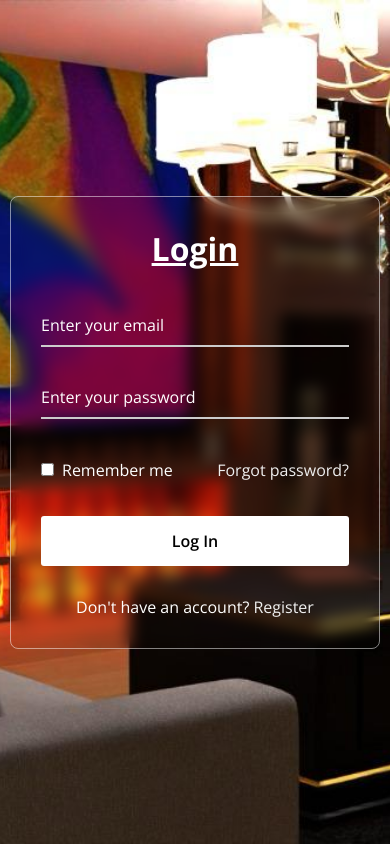
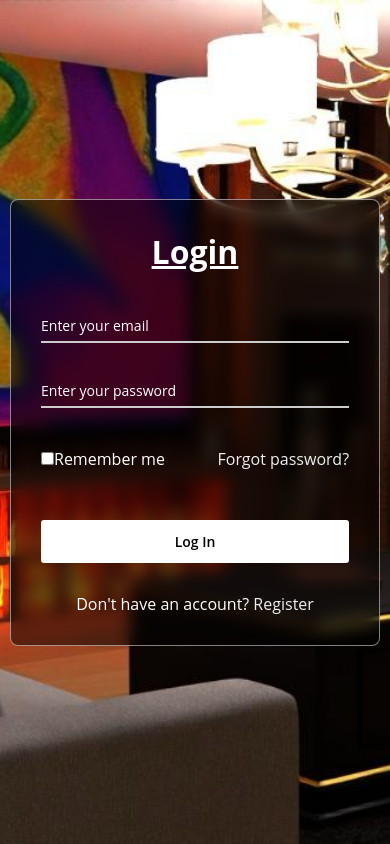
Before and after one commit to Strinity-Automation/Strinity-Automations, a plain HTML site: page login.html in a window 390 px wide. Drawn offline with nearby package versions, Linux system fonts and the light colour scheme.

Commit message:
Update login.css

```diff
--- a/login.css
+++ b/login.css
@@ -1,51 +1,47 @@
-@import url("https://fonts.googleapis.com/css2?family=Open+Sans:wght@200;300;400;500;600;700&display=swap");
 * {
   margin: 0;
   padding: 0;
   box-sizing: border-box;
   font-family: "Open Sans", sans-serif;
 }
+
 body {
   display: flex;
   align-items: center;
   justify-content: center;
   min-height: 100vh;
-  width: 100%;
+  background: #000 url("./assests/room.jpg") center/cover;
   padding: 0 10px;
 }
-body::before {
-  content: "";
-  position: absolute;
+
+.wrapper {
   width: 100%;
-  height: 100%;
-  /* background: url("https://www.codingnepalweb.com/demos/create-glassmorphism-login-form-html-css/hero-bg.jpg"), #000; */
-  background: url("./assests/room.jpg") #000;
-  background-position: center;
-  background-size: cover;
-}
-.wrapper {
-  width: 400px;
+  max-width: 400px;
   border-radius: 8px;
   padding: 30px;
   text-align: center;
-  border: 1px solid rgba(255, 255, 255, 0.5);
+  background: rgba(0, 0, 0, 0.5);
   backdrop-filter: blur(8px);
   -webkit-backdrop-filter: blur(8px);
+  border: 1px solid rgba(255, 255, 255, 0.5);
 }
+
 form {
   display: flex;
   flex-direction: column;
 }
+
 h2 {
   font-size: 2rem;
   margin-bottom: 20px;
   color: #fff;
 }
+
 .input-field {
   position: relative;
-  border-bottom: 2px solid #ccc;
   margin: 15px 0;
 }
+
 .input-field label {
   position: absolute;
   top: 50%;
@@ -56,6 +52,7 @@ h2 {
   pointer-events: none;
   transition: 0.15s ease;
 }
+
 .input-field input {
   width: 100%;
   height: 40px;
@@ -64,13 +61,16 @@ h2 {
   outline: none;
   font-size: 16px;
   color: #fff;
+  border-bottom: 2px solid #ccc;
 }
+
 .input-field input:focus~label,
 .input-field input:valid~label {
   font-size: 0.8rem;
   top: 10px;
   transform: translateY(-120%);
 }
+
 .forget {
   display: flex;
   align-items: center;
@@ -78,23 +78,29 @@ h2 {
   margin: 25px 0 35px 0;
   color: #fff;
 }
+
 #remember {
   accent-color: #fff;
 }
+
 .forget label {
   display: flex;
   align-items: center;
 }
-.forget label p {
+
+.forget label span {
   margin-left: 8px;
 }
+
 .wrapper a {
   color: #efefef;
   text-decoration: none;
 }
+
 .wrapper a:hover {
   text-decoration: underline;
 }
+
 button {
   background: #fff;
   color: #000;
@@ -106,14 +112,32 @@ button {
   font-size: 16px;
   border: 2px solid transparent;
   transition: 0.3s ease;
+  margin-top: 15px;
 }
+
 button:hover {
   color: #fff;
   border-color: #fff;
   background: rgba(255, 255, 255, 0.15);
 }
+
 .register {
   text-align: center;
   margin-top: 30px;
   color: #fff;
 }
+
+@media (max-width: 480px) {
+  .input-field label {
+    font-size: 14px;
+  }
+
+  .input-field input {
+    height: 35px;
+  }
+
+  button {
+    padding: 10px 15px;
+    font-size: 14px;
+  }
+}
```
